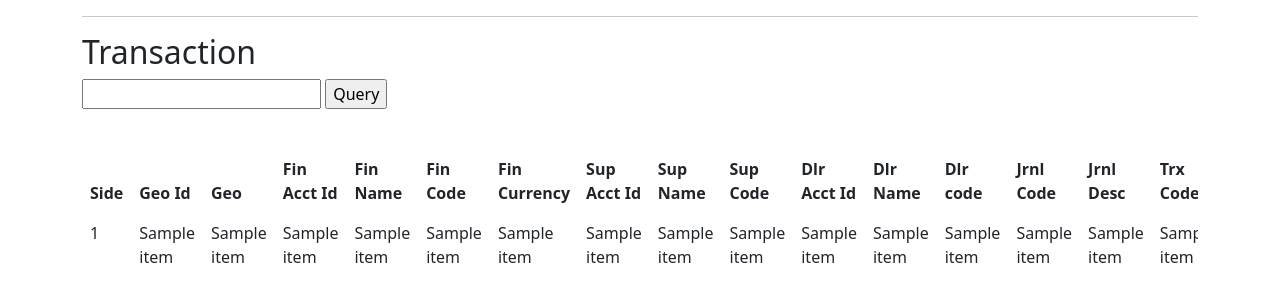
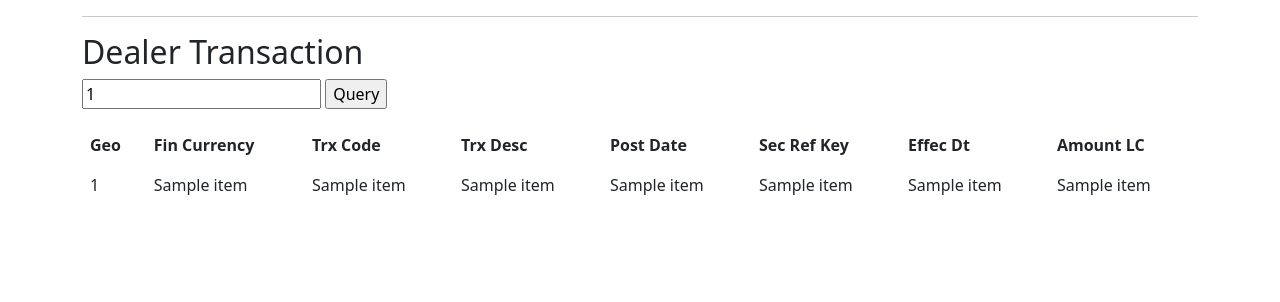
Before and after one commit to dlancioni/Catalog, a Flask app: template web/templates/transaction.html in a window 1280 px wide. Shown: the part 56-358 px from the top of the page. Run offline with Flask 3, Linux system fonts and the light colour scheme; the template is opened without the code that fills it: most values are stand-ins (such as "Sample title", 1, 10 or a date in 2020).

Commit message:
Snowflake queries

```diff
--- a/app.py
+++ b/app.py
@@ -4,12 +4,14 @@ from web.routes.home import bp_home
 from web.routes.payment import bp_payment
 from web.routes.transaction import bp_transaction
 from web.routes.arcesium import bp_arcesium
+from web.routes.cash_overview import bp_cash_overview
 
 def setup_blueprints(app):
     app.register_blueprint(bp_home)
     app.register_blueprint(bp_payment)
     app.register_blueprint(bp_transaction)
     app.register_blueprint(bp_arcesium)
+    app.register_blueprint(bp_cash_overview)
 
 def create_app():
     app = Flask(__name__,
--- a/web/routes/transaction.py
+++ b/web/routes/transaction.py
@@ -8,4 +8,4 @@ bp_transaction = Blueprint("bp_transaction", __name__)
 def transaction_list(id):
     transaction = Transaction()
     rs = transaction.get_dealer_transaction(id)
-    return render_template("transaction.html", rs=rs)
+    return render_template("transaction.html", id=id, rs=rs)
--- a/web/templates/home.html
+++ b/web/templates/home.html
@@ -14,7 +14,7 @@
               Data
             </a>
             <ul class="dropdown-menu">
-              <li><a class="dropdown-item" href="#">Cash Overview</a></li>
+              <li><a class="dropdown-item" href="/cash_overview_list/0">Cash Overview</a></li>
               <li><hr class="dropdown-divider"></li>
               <li><a class="dropdown-item" href="/payment_list/0">Payments</a></li>
               <li><a class="dropdown-item" href="/transaction_list/0">Dealer Transaction</a></li>
--- a/web/templates/payment.html
+++ b/web/templates/payment.html
@@ -5,7 +5,7 @@
 <h2>Payments</h2>
 
 <form id="form1" name="form1">
-  <input type="text" id="id" value=""> <input type="button" value="Query" onClick="query()">
+  <input type="text" id="id" value="{{ id }}"> <input type="button" value="Query" onClick="query()">
 </form>
 
 
--- a/web/templates/transaction.html
+++ b/web/templates/transaction.html
@@ -2,10 +2,10 @@
 
 {% block content %}
 
-<h2>Transaction</h2>
+<h2>Dealer Transaction</h2>
 
 <form id="form1" name="form1">
-  <input type="text" id="id" value=""> <input type="button" value="Query" onClick="query()">
+  <input type="text" id="id" value="{{ id }}"> <input type="button" value="Query" onClick="query()">
 </form>
 
 <div style="overflow-x:auto;">
@@ -13,55 +13,14 @@
 <table class="table table-borderless">
     <thead>
       <tr>
-        <th scope="col">Side</th>
-        <th scope="col">Geo Id</th>
         <th scope="col">Geo</th>
-        <th scope="col">Fin Acct Id</th>
-        <th scope="col">Fin Name</th>
-        <th scope="col">Fin Code</th>
         <th scope="col">Fin Currency</th>
-        <th scope="col">Sup Acct Id</th>
-        <th scope="col">Sup Name</th>
-        <th scope="col">Sup Code</th>
-        <th scope="col">Dlr Acct Id</th>
-        <th scope="col">Dlr Name</th>
-        <th scope="col">Dlr code</th>
-        <th scope="col">Jrnl Code</th>
-        <th scope="col">Jrnl Desc</th>
         <th scope="col">Trx Code</th>
         <th scope="col">Trx Desc</th>
         <th scope="col">Post Date</th>
         <th scope="col">Sec Ref Key</th>
         <th scope="col">Effec Dt</th>
-        <th scope="col">Amount Lc</th>
-        <th scope="col">Ra No / Payment Id</th>
-        <th scope="col">Ra Desc</th>
-        <th scope="col">Fst</th>
-        <th scope="col">UFA Ra No</th>
-        <th scope="col">UFA Post Dt</th>
-        <th scope="col">UFA Seq No</th>
-        <th scope="col">UFA Fst</th>
-        <th scope="col">CRN Match Id</th>
-        <th scope="col">BINV No</th>
-        <th scope="col">Loan No</th>
-        <th scope="col">Int Crn No</th>
-        <th scope="col">UFA Binv No</th>
-        <th scope="col">Binv Type</th>
-        <th scope="col">Book</th>
-        <th scope="col">Sett Due Date</th>
-        <th scope="col">Loan Match Id</th>
-        <th scope="col">Spin</th>
-        <th scope="col">Sett Due Date</th>
-        <th scope="col">Unique Id</th>
-        <th scope="col">Sup Fee Rate</th>
-        <th scope="col">Orig Loan No</th>
-        <th scope="col">Binv coml1</th>
-        <th scope="col">Fut Pmt Date</th>
-        <th scope="col">Chg St Dt</th>
-        <th scope="col">Batch Id</th>
-        <th scope="col">Modified</th>
-        <th scope="col">Line No</th>
-        <th scope="col">Mat Crn No</th>
+        <th scope="col">Amount LC</th>
 
       </tr>
     </thead>
@@ -78,47 +37,6 @@
             <td>{{ item[5] }}</td>
             <td>{{ item[6] }}</td>
             <td>{{ item[7] }}</td>
-            <td>{{ item[8] }}</td>
-            <td>{{ item[9] }}</td>
-            <td>{{ item[10] }}</td>
-            <td>{{ item[11] }}</td>
-            <td>{{ item[12] }}</td>
-            <td>{{ item[13] }}</td>
-            <td>{{ item[14] }}</td>
-            <td>{{ item[15] }}</td>
-            <td>{{ item[16] }}</td>
-            <td>{{ item[17] }}</td>
-            <td>{{ item[18] }}</td>
-            <td>{{ item[19] }}</td>
-            <td>{{ item[20] }}</td>
-            <td>{{ item[21] }}</td>
-            <td>{{ item[22] }}</td>
-            <td>{{ item[23] }}</td>
-            <td>{{ item[24] }}</td>
-            <td>{{ item[25] }}</td>
-            <td>{{ item[26] }}</td>
-            <td>{{ item[27] }}</td>
-            <td>{{ item[28] }}</td>
-            <td>{{ item[29] }}</td>
-            <td>{{ item[30] }}</td>
-            <td>{{ item[31] }}</td>
-            <td>{{ item[32] }}</td>
-            <td>{{ item[33] }}</td>
-            <td>{{ item[34] }}</td>
-            <td>{{ item[35] }}</td>
-            <td>{{ item[36] }}</td>
-            <td>{{ item[37] }}</td>
-            <td>{{ item[38] }}</td>
-            <td>{{ item[39] }}</td>
-            <td>{{ item[40] }}</td>
-            <td>{{ item[41] }}</td>
-            <td>{{ item[42] }}</td>
-            <td>{{ item[43] }}</td>
-            <td>{{ item[44] }}</td>
-            <td>{{ item[45] }}</td>
-            <td>{{ item[46] }}</td>
-            <td>{{ item[47] }}</td>
-            <td>{{ item[48] }}</td>
           </tr>
           </p>
           {% endfor %}
```
Also changed, not shown: src/controller/Arcesium.py (+16 -11 lines), src/controller/Payment.py (+16 -11 lines), src/controller/Transaction.py (+23 -55 lines), web/routes/cash_overview.py (added, +30 -0 lines), web/templates/arcesium.html (+7 -15 lines), web/templates/cash_overview.html (added, +51 -0 lines), web/static/img/budweiser.png (deleted), web/static/img/heineken.png (deleted), web/static/img/imperial.png (deleted), web/static/img/original.png (deleted), 1 other file.
